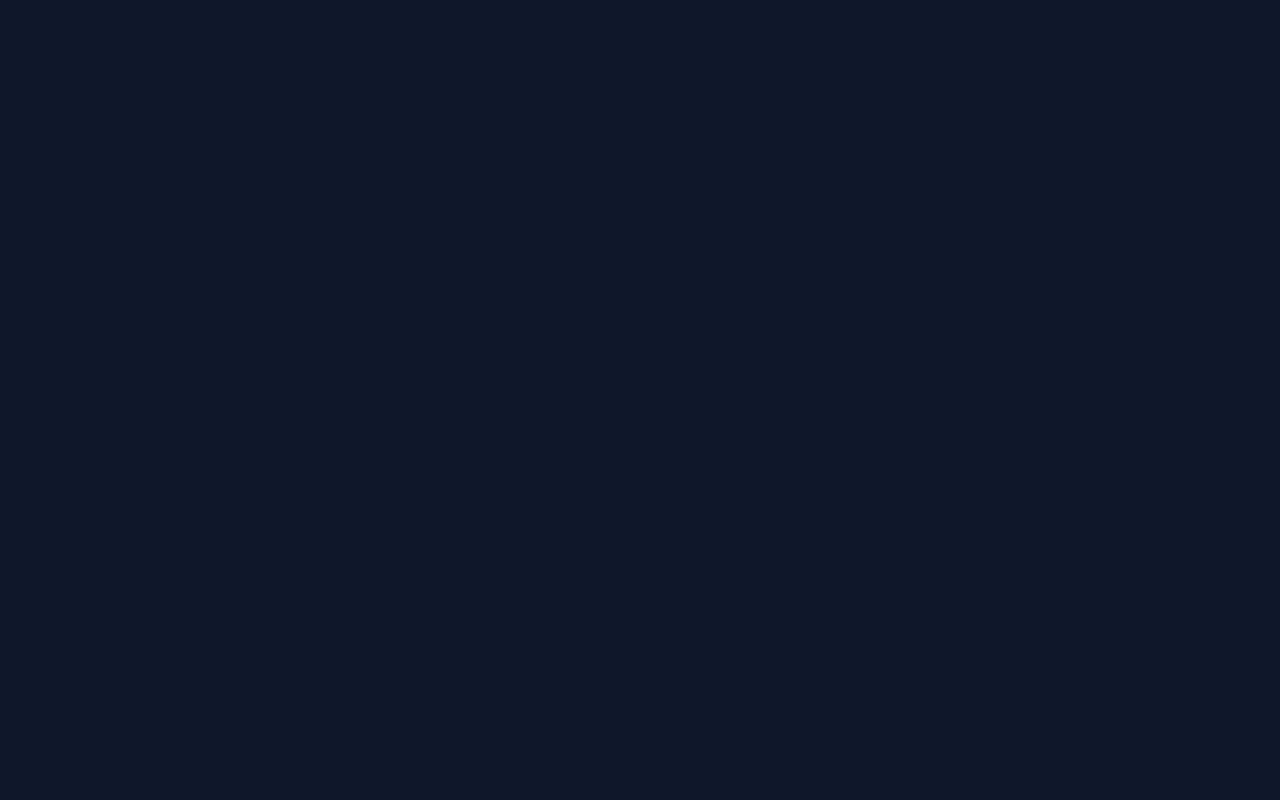
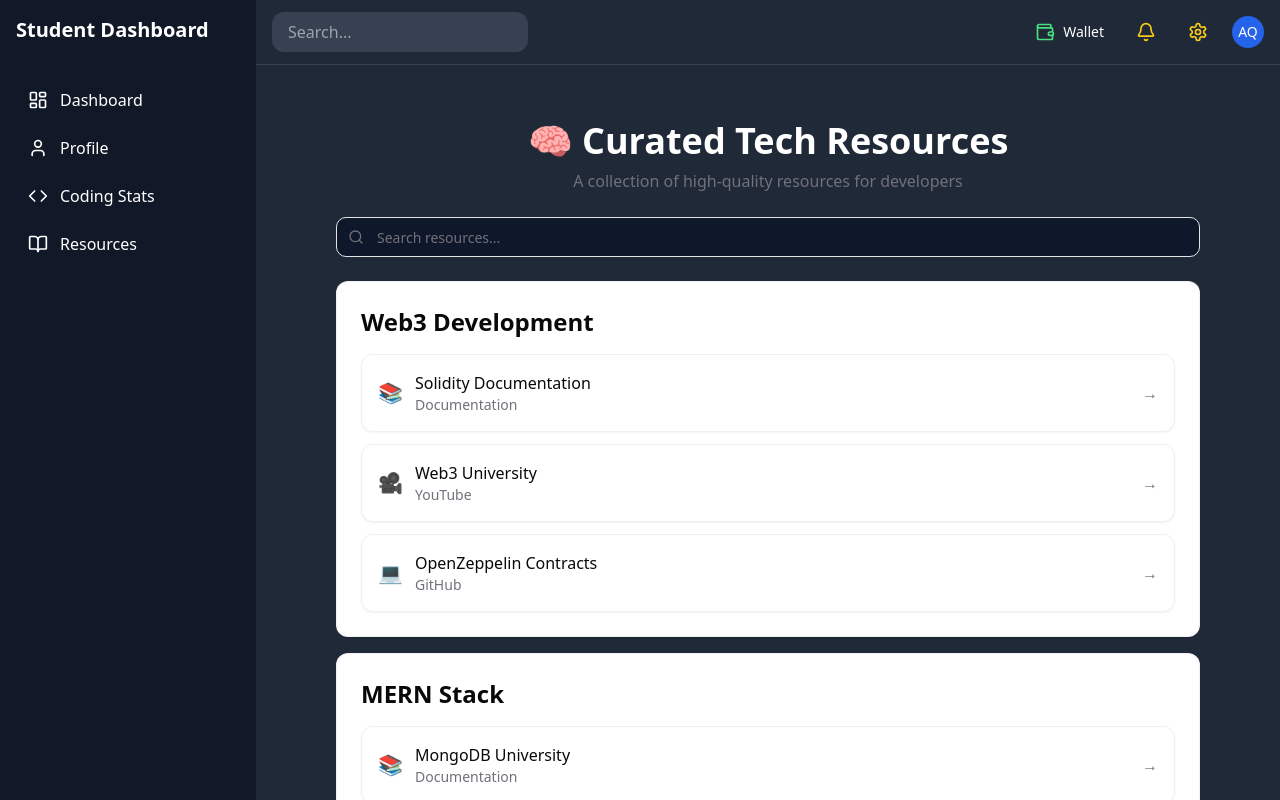
Before and after one commit to AshiqAhamed17/Dashboard, a React (Vite) app in the folder student-dashboard/: page /resources in a window 1280 px wide. Before the commit this address had no page. Built offline with nearby package versions, Linux system fonts and the light colour scheme.

Commit message:
Resources page

```diff
--- a/student-dashboard/src/App.jsx
+++ b/student-dashboard/src/App.jsx
@@ -1,9 +1,10 @@
-import { BrowserRouter as Router, Routes, Route } from 'react-router-dom';
-import Layout from './components/layout/Layout';
-import Dashboard from './pages/Dashboard';
-import Profile from './pages/Profile';
-import Login from './pages/Login';
-import Coding from './pages/Coding';
+import { Route, BrowserRouter as Router, Routes } from "react-router-dom";
+import Layout from "./components/layout/Layout";
+import Coding from "./pages/Coding";
+import Dashboard from "./pages/Dashboard";
+import Login from "./pages/Login";
+import Profile from "./pages/Profile";
+import Resources from "./pages/Resources";
 //path="/login"
 function App() {
   return (
@@ -11,9 +12,10 @@
       <Routes>
         <Route index element={<Login />} />
         <Route path="/" element={<Layout />}>
-          <Route path='dashboard' element={<Dashboard />} />
+          <Route path="dashboard" element={<Dashboard />} />
           <Route path="profile" element={<Profile />} />
           <Route path="coding" element={<Coding />} />
+          <Route path="resources" element={<Resources />} />
         </Route>
       </Routes>
     </Router>
--- a/student-dashboard/src/components/layout/Sidebar.jsx
+++ b/student-dashboard/src/components/layout/Sidebar.jsx
@@ -1,12 +1,12 @@
-import { Link } from 'react-router-dom';
-import { LayoutDashboard, User, Code, BookOpen } from 'lucide-react';
+import { BookOpen, Code, LayoutDashboard, User } from "lucide-react";
+import { Link } from "react-router-dom";
 
 export default function Sidebar() {
   const menuItems = [
-    { icon: LayoutDashboard, label: 'Dashboard', path: '/dashboard' },
-    { icon: User, label: 'Profile', path: '/profile' },
-    { icon: Code, label: 'Coding Stats', path: '/coding' },
-    { icon: BookOpen, label: 'Academic', path: '/academic' },
+    { icon: LayoutDashboard, label: "Dashboard", path: "/dashboard" },
+    { icon: User, label: "Profile", path: "/profile" },
+    { icon: Code, label: "Coding Stats", path: "/coding" },
+    { icon: BookOpen, label: "Resources", path: "/resources" },
   ];
 
   return (
--- /dev/null
+++ b/student-dashboard/src/components/ui/input.jsx
@@ -0,0 +1,20 @@
+import * as React from "react";
+import { cn } from "../../lib/utils";
+
+const Input = React.forwardRef(({ className, type, ...props }, ref) => {
+  return (
+    <input
+      type={type}
+      className={cn(
+        "flex h-10 w-full rounded-md border border-input bg-background px-3 py-2 text-sm ring-offset-background file:border-0 file:bg-transparent file:text-sm file:font-medium placeholder:text-muted-foreground focus-visible:outline-none focus-visible:ring-2 focus-visible:ring-ring focus-visible:ring-offset-2 disabled:cursor-not-allowed disabled:opacity-50",
+        className
+      )}
+      ref={ref}
+      {...props}
+    />
+  );
+});
+
+Input.displayName = "Input";
+
+export { Input };
--- /dev/null
+++ b/student-dashboard/src/data/resources.js
@@ -0,0 +1,87 @@
+export const resources = [
+  {
+    title: "Web3 Development",
+    items: [
+      {
+        name: "Solidity Documentation",
+        type: "Documentation",
+        link: "https://docs.soliditylang.org/",
+      },
+      {
+        name: "Web3 University",
+        type: "YouTube",
+        link: "https://www.youtube.com/@web3university",
+      },
+      {
+        name: "OpenZeppelin Contracts",
+        type: "GitHub",
+        link: "https://github.com/OpenZeppelin/openzeppelin-contracts",
+      },
+    ],
+  },
+  {
+    title: "MERN Stack",
+    items: [
+      {
+        name: "MongoDB University",
+        type: "Documentation",
+        link: "https://university.mongodb.com/",
+      },
+      {
+        name: "Express.js Guide",
+        type: "Documentation",
+        link: "https://expressjs.com/",
+      },
+      {
+        name: "React Documentation",
+        type: "Documentation",
+        link: "https://react.dev/",
+      },
+      {
+        name: "Node.js Best Practices",
+        type: "GitHub",
+        link: "https://github.com/goldbergyoni/nodebestpractices",
+      },
+    ],
+  },
+  {
+    title: "Artificial Intelligence",
+    items: [
+      {
+        name: "Fast.ai",
+        type: "Documentation",
+        link: "https://www.fast.ai/",
+      },
+      {
+        name: "3Blue1Brown Neural Networks",
+        type: "YouTube",
+        link: "https://www.youtube.com/watch?v=aircAruvnKk",
+      },
+      {
+        name: "TensorFlow Tutorials",
+        type: "Documentation",
+        link: "https://www.tensorflow.org/tutorials",
+      },
+    ],
+  },
+  {
+    title: "System Design",
+    items: [
+      {
+        name: "System Design Primer",
+        type: "GitHub",
+        link: "https://github.com/donnemartin/system-design-primer",
+      },
+      {
+        name: "High Scalability",
+        type: "Blog",
+        link: "http://feeds.feedburner.com/HighScalability",
+      },
+      {
+        name: "Gaurav Sen's Channel",
+        type: "YouTube",
+        link: "https://www.youtube.com/@gkcs",
+      },
+    ],
+  },
+];
--- /dev/null
+++ b/student-dashboard/src/pages/Resources.jsx
@@ -0,0 +1,97 @@
+import { Search } from "lucide-react";
+import { useState } from "react";
+import { Card } from "../components/ui/card";
+import { Input } from "../components/ui/input";
+import { resources } from "../data/resources";
+
+const ResourceCard = ({ name, type, link }) => {
+  const getTypeIcon = (type) => {
+    switch (type.toLowerCase()) {
+      case "youtube":
+        return "🎥";
+      case "github":
+        return "💻";
+      case "documentation":
+        return "📚";
+      case "blog":
+        return "📝";
+      default:
+        return "🔗";
+    }
+  };
+
+  return (
+    <a
+      href={link}
+      target="_blank"
+      rel="noopener noreferrer"
+      className="block transition-all hover:scale-[1.02]"
+    >
+      <Card className="p-4 hover:bg-accent/50 cursor-pointer">
+        <div className="flex items-center justify-between">
+          <div className="flex items-center space-x-3">
+            <span className="text-xl">{getTypeIcon(type)}</span>
+            <div>
+              <h3 className="font-medium">{name}</h3>
+              <p className="text-sm text-muted-foreground">{type}</p>
+            </div>
+          </div>
+          <span className="text-muted-foreground">→</span>
+        </div>
+      </Card>
+    </a>
+  );
+};
+
+const Resources = () => {
+  const [searchQuery, setSearchQuery] = useState("");
+
+  const filteredResources = resources
+    .map((category) => ({
+      ...category,
+      items: category.items.filter(
+        (item) =>
+          item.name.toLowerCase().includes(searchQuery.toLowerCase()) ||
+          item.type.toLowerCase().includes(searchQuery.toLowerCase())
+      ),
+    }))
+    .filter((category) => category.items.length > 0);
+
+  return (
+    <div className="container max-w-4xl mx-auto py-8 px-4">
+      <div className="space-y-6">
+        <div className="text-center space-y-2">
+          <h1 className="text-4xl font-bold">🧠 Curated Tech Resources</h1>
+          <p className="text-muted-foreground">
+            A collection of high-quality resources for developers
+          </p>
+        </div>
+
+        <div className="relative">
+          <Search className="absolute left-3 top-1/2 transform -translate-y-1/2 text-muted-foreground h-4 w-4" />
+          <Input
+            placeholder="Search resources..."
+            value={searchQuery}
+            onChange={(e) => setSearchQuery(e.target.value)}
+            className="pl-10"
+          />
+        </div>
+
+        <div className="space-y-4">
+          {filteredResources.map((category) => (
+            <Card key={category.title} className="p-6">
+              <h2 className="text-2xl font-semibold mb-4">{category.title}</h2>
+              <div className="space-y-3">
+                {category.items.map((resource) => (
+                  <ResourceCard key={resource.name} {...resource} />
+                ))}
+              </div>
+            </Card>
+          ))}
+        </div>
+      </div>
+    </div>
+  );
+};
+
+export default Resources;
```
